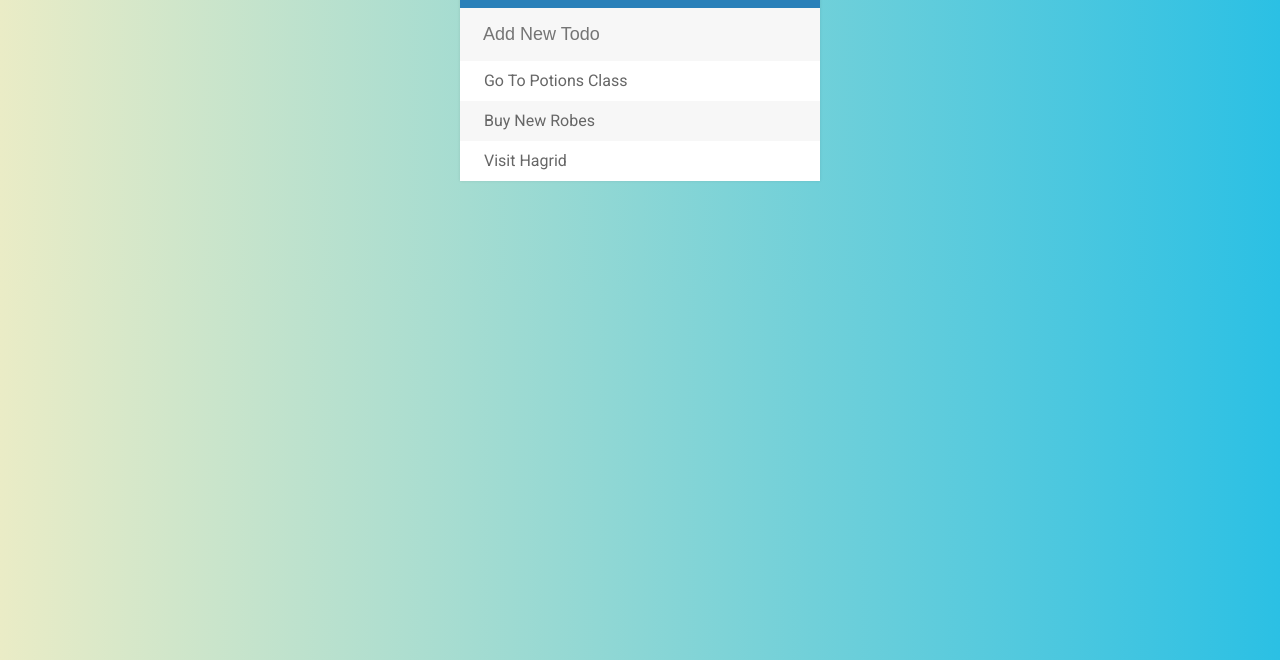
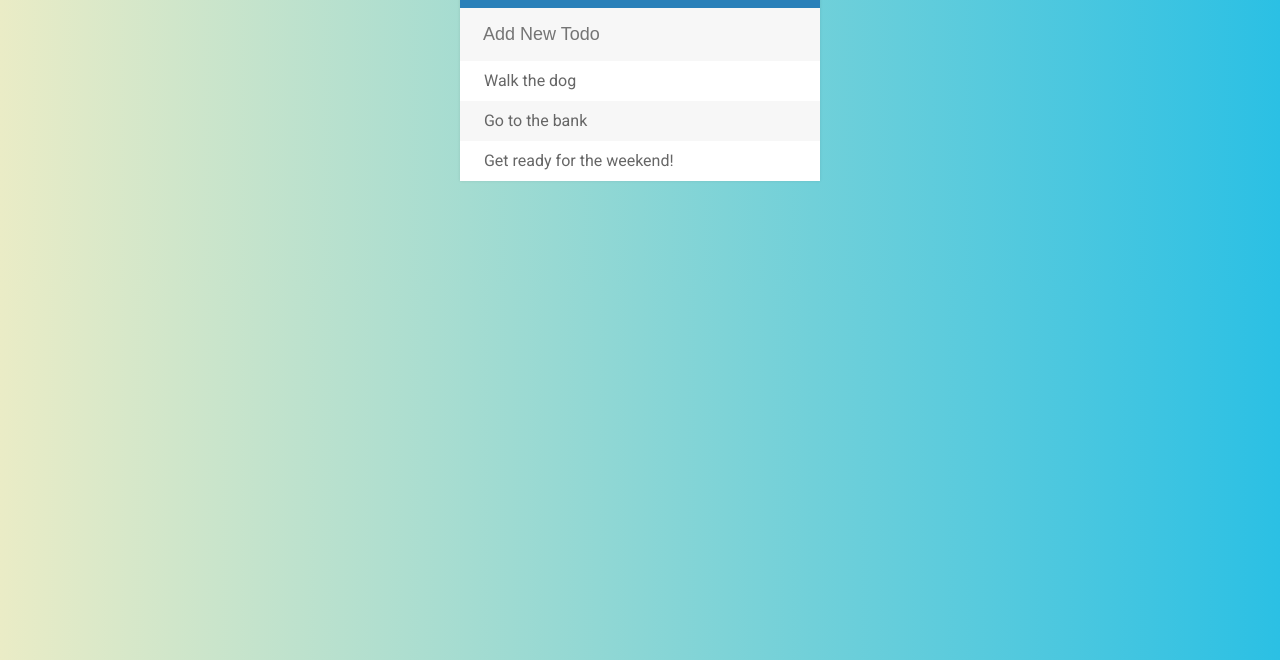
Before and after one commit to mindaugasmarc/todolist, a plain HTML site: page index.html in a window 1280 px wide. Shown: the part 140-800 px from the top of the page. Drawn offline with Linux system fonts and the light colour scheme.

Commit message:
Added new li's

```diff
--- a/index.html
+++ b/index.html
@@ -14,9 +14,9 @@
 	<input type="text" placeholder="Add New Todo">
 
 	<ul>
-		<li> <span><i class="fa fa-trash"></i></span> Go To Potions Class </li>
-		<li> <span><i class="fa fa-trash"></i></span> Buy New Robes </li>
-		<li> <span><i class="fa fa-trash"></i></span> Visit Hagrid </li>
+		<li> <span><i class="fa fa-trash"></i></span> Walk the dog </li>
+		<li> <span><i class="fa fa-trash"></i></span> Go to the bank </li>
+		<li> <span><i class="fa fa-trash"></i></span> Get ready for the weekend!  </li>
 	</ul>
 </div>
 
```
